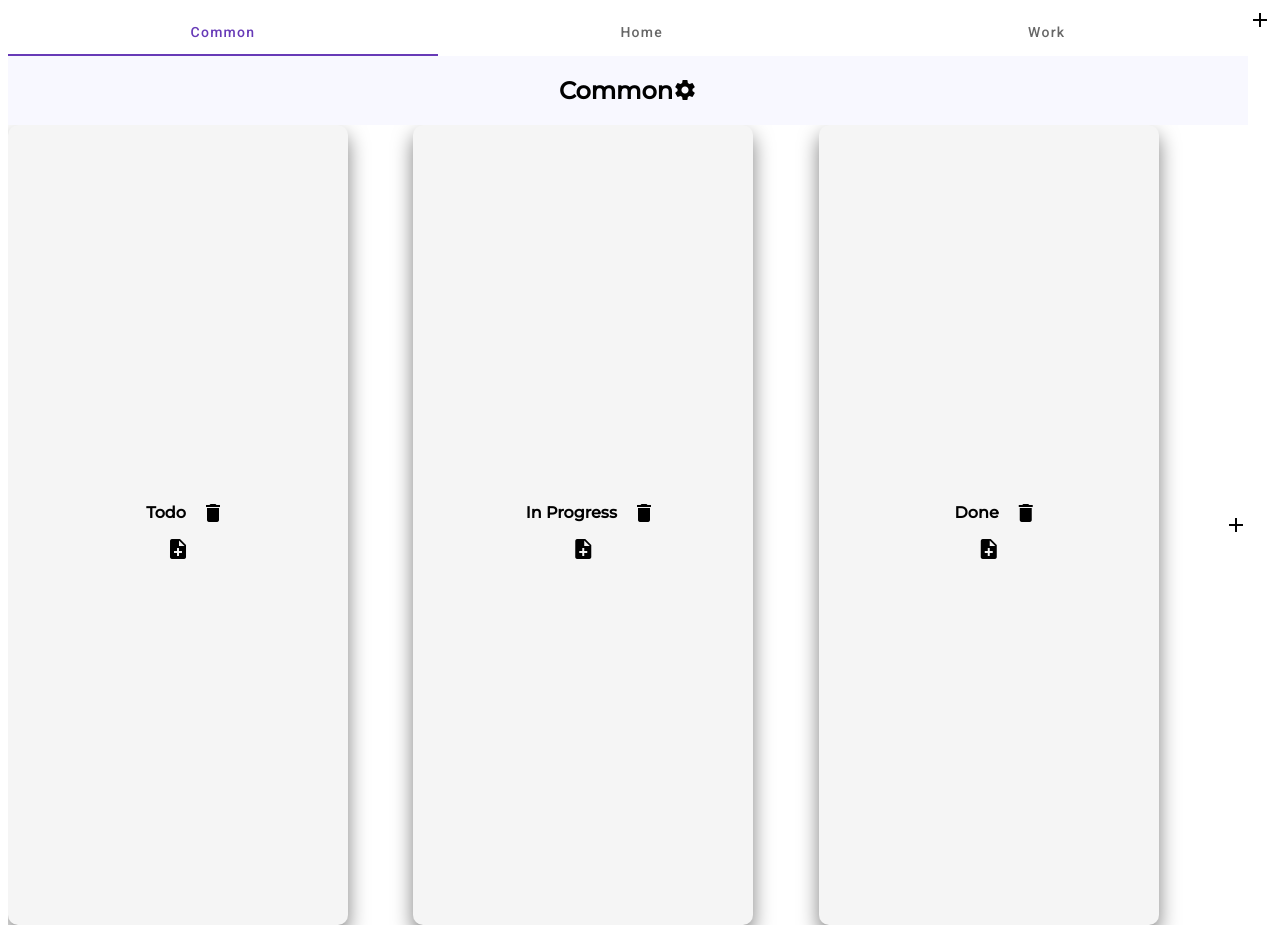
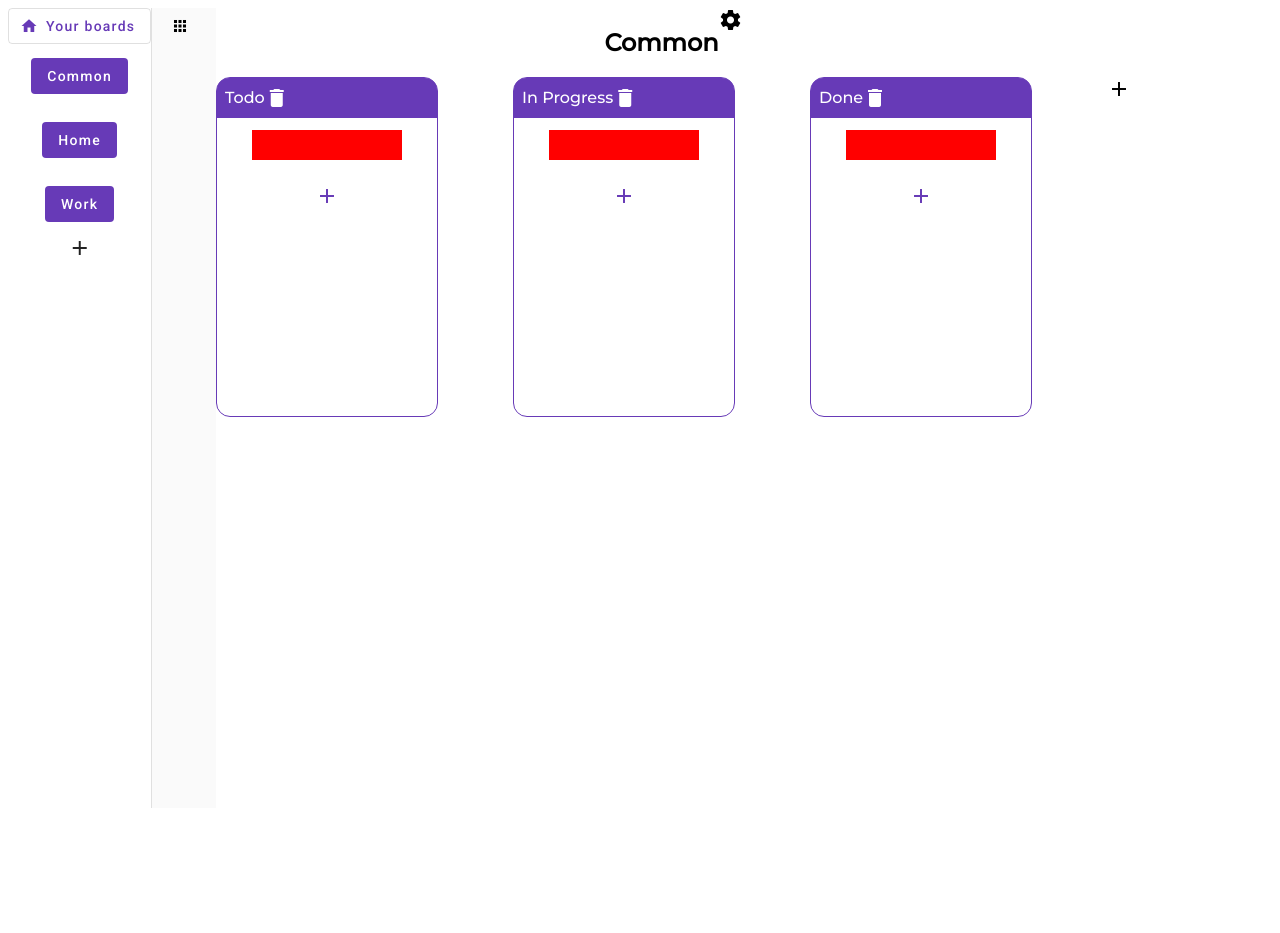
Before and after one commit to JordanPavlev/TodoApp, an Angular app: page / in a window 1280 px wide. After the commit the page ends 816 px from the top, so only its background shows below. Built offline with nearby package versions, Linux system fonts and the light colour scheme.

Commit message:
rework ux

```diff
--- a/src/app/todo-list/todo-list.component.html
+++ b/src/app/todo-list/todo-list.component.html
@@ -1,68 +1,86 @@
 <div class="container">
-  <mat-tab-group>
-    <mat-tab
-      [label]="section.name"
-      *ngFor="let section of sections; let sectionIndex = index"
-    >
+  <mat-drawer-container class="example-container" autosize>
+    <mat-drawer #drawer class="example-sidenav" opened mode="side">
+      <div class="boards-list">
+        <button mat-stroked-button color="primary">
+          <mat-icon>home</mat-icon>
+          Your boards
+        </button>
+
+        <mat-list #sections *ngFor="let section of sections; let sectionIndex = index">
+          <mat-list-item>
+            <button mat-flat-button color="primary" [routerLink]="['/', section.name]">{{ section.name }} </button>
+          </mat-list-item>
+        </mat-list>
+
+        <span>
+          <mat-icon mat-button [matMenuTriggerFor]="sectionadd">add</mat-icon>
+          <mat-menu #sectionadd="matMenu">
+            <form (submit)="addSection($event, sectionName.value)">
+              <mat-form-field>
+                <input matInput type="text" placeholder="Section Name" #sectionName required (click)="stopPropagation($event)" />
+              </mat-form-field>
+              <button mat-raised-button color="primary" type="submit">
+                Add Section
+              </button>
+            </form>
+          </mat-menu>
+        </span>
+      </div>
+
+    </mat-drawer>
+
+    <div class="example-sidenav-content">
+      <button type="button" mat-button (click)="drawer.toggle()">
+        <mat-icon>apps</mat-icon>
+      </button>
+    </div>
+  </mat-drawer-container>
+
+
+  <div *ngFor="let section of filteredSections; let sectionIndex = index">
+    <div>
       <div class="section-title">
         <h2>{{ section.name }}</h2>
         <mat-icon mat-button [matMenuTriggerFor]="menu">settings</mat-icon>
         <mat-menu #menu="matMenu">
-          <button
-            mat-raised-button
-            color="primary"
-            (click)="deleteSection(sectionIndex)"
-          >
+          <button mat-raised-button color="primary" (click)="deleteSection(sectionIndex)">
             Delete Section<mat-icon>delete</mat-icon>
           </button>
           <br />
-          <button
-            mat-raised-button
-            color="primary"
-            (click)="renameSection(section, newName.value)"
-          >
+          <button mat-raised-button color="primary" (click)="renameSection(section, newName.value)">
             Rename Section <mat-icon>create</mat-icon>
           </button>
           <br />
           <mat-form-field>
-            <input
-              matInput
-              type="text"
-              placeholder="New Name"
-              (click)="stopPropagation($event)"
-              #newName
-              required
-            />
+            <input matInput type="text" placeholder="New Name" (click)="stopPropagation($event)" #newName required />
           </mat-form-field>
         </mat-menu>
       </div>
-      <div class="columns" >
-        <div
-          cdkDrag
-          class="column"
-          *ngFor="let column of section.columns; let columnIndex = index"
-        >
+      <div>
+        <div class="columns" cdkDropListGroup>
+          <div class="column" cdkDropList [cdkDropListData]="column.todos" (cdkDropListDropped)="drop($event)" #todoList="cdkDropList" [cdkDropListConnectedTo]="[todoList]" *ngFor="let column of section.columns; let columnIndex = index">
             <div class="column-title">
-            <h4>{{ column.name }}</h4>
+              <span>{{ column.name }}</span>
 
               <mat-icon (click)="deleteColumn(section, columnIndex)">
                 delete
               </mat-icon>
             </div>
-
-          <div cdkDrag
-            class="todo-list-items"
-            *ngFor="let todo of column.todos; let todoIndex = index"
-          >
-            <app-todo-item  [todo]="todo"></app-todo-item>
+            <div class="column-content">
+              <div class="todo-list-items" cdkDrag *ngFor="let todo of column.todos; let todoIndex = index">
+                <app-todo-item [todo]="todo"></app-todo-item>
                 <mat-icon (click)="deleteTodo(column, todoIndex)">delete</mat-icon>
               </div>
+            </div>
 
-          <mat-icon mat-button [matMenuTriggerFor]="todo">note_add</mat-icon>
+            <button [matMenuTriggerFor]="todo" mat-icon-button color="primary" aria-label="Example icon button with a home icon">
+              <mat-icon>add</mat-icon>
+            </button>
+
+
             <mat-menu #todo="matMenu">
-            <form
-              [formGroup]="todoForm"
-              (submit)="
+              <form [formGroup]="todoForm" (submit)="
                   addTodo(
                     $event,
                     column,
@@ -70,54 +88,23 @@
                     description.value,
                     deadline.value
                   )
-              "
-            >
+                ">
                 <mat-form-field>
-                <input
-                  matInput
-                  type="text"
-                  formControlName="title"
-                  placeholder="Title"
-                  #title
-                  required
-                  (click)="stopPropagation($event)"
-                />
+                  <input matInput type="text" formControlName="title" placeholder="Title" #title required (click)="stopPropagation($event)" />
                 </mat-form-field>
                 <br />
                 <mat-form-field>
-                <textarea
-                  matInput
-                  formControlName="description"
-                  placeholder="Description"
-                  #description
-                  required
-                  (click)="stopPropagation($event)"
-                ></textarea>
+                  <textarea matInput formControlName="description" placeholder="Description" #description required (click)="stopPropagation($event)"></textarea>
                 </mat-form-field>
                 <br />
                 <mat-form-field>
-                <input
-                  matInput
-                  [matDatepicker]="picker"
-                  placeholder="Deadline"
-                  (input)="handleDateInput($event)"
-                  #deadline
-                  (click)="stopPropagation($event)"
-                />
+                  <input matInput [matDatepicker]="picker" placeholder="Deadline" (input)="handleDateInput($event)" #deadline (click)="stopPropagation($event)" />
                   <mat-hint>MM/DD/YYYY</mat-hint>
-                <mat-datepicker-toggle
-                  matIconSuffix
-                  [for]="picker"
-                ></mat-datepicker-toggle>
+                  <mat-datepicker-toggle matIconSuffix [for]="picker"></mat-datepicker-toggle>
                   <mat-datepicker #picker></mat-datepicker>
                 </mat-form-field>
                 <br />
-              <button
-                mat-raised-button
-                color="primary"
-                type="submit"
-                [disabled]="todoForm.invalid"
-              >
+                <button mat-raised-button color="primary" type="submit" [disabled]="todoForm.invalid">
                   Add Todo
                 </button>
               </form>
@@ -127,45 +114,13 @@
           <mat-icon mat-button [matMenuTriggerFor]="todo">add</mat-icon>
           <mat-menu #todo="matMenu">
             <mat-form-field>
-            <input
-              matInput
-              type="text"
-              placeholder="Column Name"
-              #columnName
-              required
-              (click)="stopPropagation($event)"
-            />
+              <input matInput type="text" placeholder="Column Name" #columnName required (click)="stopPropagation($event)" />
             </mat-form-field>
-          <button
-            mat-raised-button
-            color="primary"
-            (click)="addColumn($event, section, columnName.value)"
-          >
+            <button mat-raised-button color="primary" (click)="addColumn($event, section, columnName.value)">
               Add column
             </button>
           </mat-menu>
         </div>
-    </mat-tab>
-  </mat-tab-group>
-
-  <span>
-    <mat-icon mat-button [matMenuTriggerFor]="sectionadd">add</mat-icon>
-    <mat-menu #sectionadd="matMenu">
-      <form (submit)="addSection($event, sectionName.value)">
-        <mat-form-field>
-        <input
-          matInput
-          type="text"
-          placeholder="Section Name"
-          #sectionName
-          required
-          (click)="stopPropagation($event)"
-        />
-      </mat-form-field>
-        <button mat-raised-button color="primary" type="submit">
-          Add Section
-        </button>
-      </form>
-    </mat-menu>
-  </span>
       </div>
+    </div>
+  </div>
--- a/src/app/todo-list/todo-list.component.scss
+++ b/src/app/todo-list/todo-list.component.scss
@@ -1,106 +1,214 @@
+// .container {
+
+
+
+//   .columns {
+//     display: flex;
+//     justify-content: space-between;
+//     align-items: center;
+//     width: 100%;
+//     height: 100vh;
+//     overflow-y: hidden;
+
+//     @media (max-width: 767px) {
+//       flex-direction: column;
+//       height: 200%;
+//     }
+
+//     .column {
+//       text-align: center;
+//       width: 20%;
+//       border-radius: 15px;
+//       width: 310px;
+//       height: 100%;
+//       max-height: 100%;
+//       padding: 0px 15px;
+//       background-color: whitesmoke;
+//       border-radius: 10px;
+//       display: flex;
+//       justify-content: center;
+//       align-items: center;
+//       flex-direction: column;
+//       box-shadow: 0px 10px 20px rgba(0, 0, 0, 0.5);
+//       transition: all ease 0.5s;
+
+//       &:hover {
+//         transform: translateY(-10px);
+//         box-shadow: 0px 20px 40px rgba(103, 58, 183, 0.35);
+//       }
+
+//       @media (max-width: 767px) {
+//         padding: 1rem;
+//         height: unset;
+//       }
+
+//       @media (min-width: 768px) and (max-width: 1023px) {}
+
+//       .column-title {
+//         background-color: revert;
+
+//         h4 {
+//           margin: 15px;
+//         }
+//       }
+
+//       .todo-list-items {
+//         background-color: #E5F0D0;
+//         border-radius: 15px;
+//         gap: 15px;
+//         width: 100%;
+//         margin: 15px;
+//       }
+//     }
+//   }
+
+//   .todo-list-items {
+//     text-align: center;
+//   }
+
+//   .section-title,
+//   .column-title {
+//     background-color: ghostwhite;
+//     display: flex;
+//     justify-content: center;
+//     align-items: center;
+//   }
+
+// }
+
+// button,
+// input {
+//   margin: 6px;
+// }
+
+// mat-icon {
+//   cursor: pointer;
+// }
+
+// mat-tab {
+//   text-align: center;
+
+// }
+
+// mat-menu {
+//   padding: 12px;
+// }
+
+// mat-tab-group {
+//   width: 100%;
+//   height: 100%;
+// }
+
+// mat-form-field {
+//   width: 100%;
+//   height: 100%;
+// }
+
+.example-card {
+  padding: 52px;
+}
+
+
+
+// .example-container {
+//   max-width: 100%;
+//   margin: 0 25px 25px 0;
+//   display: inline-block;
+//   vertical-align: top;
+// }
+
+// .example-list {
+//   border: solid 1px #ccc;
+//   min-height: 60px;
+//   background: white;
+//   border-radius: 4px;
+//   overflow: hidden;
+//   display: block;
+// }
+
+// .example-box {
+//   padding: 20px 10px;
+//   width: 200px;
+//   border-bottom: solid 1px #ccc;
+//   color: rgba(0, 0, 0, 0.87);
+//   display: flex;
+//   flex-direction: row;
+//   align-items: center;
+//   justify-content: space-between;
+//   box-sizing: border-box;
+//   background: white;
+//   font-size: 14px;
+// }
+
+// .cdk-drag-preview {
+//   box-sizing: border-box;
+//   border-radius: 4px;
+//   box-shadow: 0 5px 5px -3px rgba(0, 0, 0, 0.2),
+//               0 8px 10px 1px rgba(0, 0, 0, 0.14),
+//               0 3px 14px 2px rgba(0, 0, 0, 0.12);
+// }
+
+// .cdk-drag-placeholder {
+//   opacity: 0;
+// }
+
+// .cdk-drag-animating {
+//   transition: transform 250ms cubic-bezier(0, 0, 0.2, 1);
+// }
+
+// .example-box:last-child {
+//   border: none;
+// }
+
+// .example-list.cdk-drop-list-dragging .example-box:not(.cdk-drag-placeholder) {
+//   transition: transform 250ms cubic-bezier(0, 0, 0.2, 1);
+// }
+
 .container {
   display: flex;
-  justify-content: center;
+  height: 100vh;
+
+  .boards-list {
+    text-align: center;
+  }
+}
 
 
-  .columns {
+.section-title {
+  display: flex;
+  justify-content: center;
+}
+
+.columns {
+  display: flex;
+  gap: 75px;
+  text-align: center;
+  min-height: 340px;
+}
+
+.column {
+  border: 1.5px solid #673ab7;
+  border-radius: 14px;
+  min-width: 220px;
+
+  .column-title {
     display: flex;
-    justify-content: space-between;
+    color: white;
+    border-radius: 12px 12px 0px 0px;
     align-items: center;
-    width: 100%;
-    height: 100vh;
-    overflow-y: hidden;
+    padding: 8px;
+    background-color: #673ab7;
 
-    @media (max-width: 767px) {
-      flex-direction: column;
-      height: 200%;
-    }
-
-    .column {
-      text-align: center;
-      width: 20%;
-      border-radius: 15px;
-      width: 310px;
-      height: 100%;
-      max-height: 100%;
-      padding: 0px 15px;
-      background-color: whitesmoke;
-      border-radius: 10px;
-      display: flex;
-      justify-content: center;
-      align-items: center;
-      flex-direction: column;
-      box-shadow: 0px 10px 20px rgba(0, 0, 0, 0.5);
-      transition: all ease 0.5s;
-
-      &:hover {
-        transform: translateY(-10px);
-        box-shadow: 0px 20px 40px rgba(103, 58, 183, 0.35);
-      }
-
-      @media (max-width: 767px) {
-        padding: 1rem;
-        height: unset;
-      }
-
-      @media (min-width: 768px) and (max-width: 1023px) {}
-
-      .column-title {
-        background-color: revert;
-
-        h4 {
-          margin: 15px;
-        }
-      }
-
-      .todo-list-items {
-        background-color: #E5F0D0;
-        border-radius: 15px;
-        gap: 15px;
-        width: 100%;
-        margin: 15px;
-      }
+    span {
+      font-size: 16px;
     }
   }
 
-  .todo-list-items {
-    text-align: center;
+
+
+  .column-content {
+    background-color: red;
+    padding: 15px;
+    margin: 12px 35px;
   }
-
-  .section-title,
-  .column-title {
-    background-color: ghostwhite;
-    display: flex;
-    justify-content: center;
-    align-items: center;
-  }
-
 }
-
-button,
-input {
-  margin: 6px;
-}
-
-mat-icon {
-  cursor: pointer;
-}
-
-mat-tab {
-  text-align: center;
-
-}
-
-mat-menu {
-  padding: 12px;
-}
-
-mat-tab-group {
-  width: 100%;
-  height: 100%;
-}
-
-mat-form-field {
-  width: 100%;
-  height: 100%;
-}
--- a/src/app/todo-list/todo-list.component.ts
+++ b/src/app/todo-list/todo-list.component.ts
@@ -1,11 +1,22 @@
 import { Component, ViewChild } from '@angular/core';
 import { Section, Column, Todo } from '../models';
-import { FormControl, Validators, FormGroup, AbstractControl  } from '@angular/forms';
-import { ActivatedRoute } from '@angular/router';
+import {
+  FormControl,
+  Validators,
+  FormGroup,
+  AbstractControl,
+} from '@angular/forms';
+import { ActivatedRoute, Router } from '@angular/router';
 import { MatDatepickerInputEvent } from '@angular/material/datepicker';
 import { MatMenuTrigger } from '@angular/material/menu';
-import {CdkDragDrop, CdkDropList, CdkDrag, moveItemInArray} from '@angular/cdk/drag-drop';
-
+import {
+  CdkDragDrop,
+  CdkDropList,
+  CdkDrag,
+  moveItemInArray,
+  transferArrayItem,
+  CdkDragEnd,
+} from '@angular/cdk/drag-drop';
 
 @Component({
   selector: 'app-todo-list',
@@ -13,10 +24,9 @@ import {CdkDragDrop, CdkDropList, CdkDrag, moveItemInArray} from '@angular/cdk/d
   styleUrls: ['./todo-list.component.scss'],
 })
 export class TodoListComponent {
-
   @ViewChild(MatMenuTrigger) menuTrigger!: MatMenuTrigger;
   todoForm: FormGroup;
-  activeSectionId: number | null = null;
+  currentSectionName: string;
   defaultSections: Section[] = [
     {
       id: 1,
@@ -83,22 +93,47 @@ export class TodoListComponent {
     },
   ];
   sections: Section[] = this.defaultSections;
-
+  filteredSections: Section[];
+  initialized = false;
 
   //  Constructor
-  constructor(private route: ActivatedRoute) {
-    this.route.params.subscribe((params) => {
-      this.activeSectionId = parseInt(params['sectionId'], 10);
-    });
-
+  constructor(private route: ActivatedRoute, private router: Router) {
     this.todoForm = new FormGroup({
       title: new FormControl('', Validators.required),
       description: new FormControl('', Validators.required),
     });
   }
 
-  // On Init add default sections and columns
   ngOnInit() {
+
+      console.log('tova e nachaloto na inita-----');
+      console.log(this.currentSectionName);
+      console.log(this.filteredSections);
+
+      this.route.paramMap.subscribe((params) => {
+        this.currentSectionName = params.get('sectionName');
+        console.log(this.currentSectionName + 'tova e sled params.get');
+if (this.currentSectionName) {
+        this.filteredSections = this.sections.filter(
+          (section) => section.name === this.currentSectionName
+        );
+      } else {
+        this.filteredSections = [this.sections[0]];
+        this.currentSectionName = 'Common';
+      }
+
+      });
+
+
+
+      console.log('tova e kraqt na inita---------');
+      console.log(this.currentSectionName);
+      console.log(this.filteredSections);
+
+  }
+
+  ngOnDestroy() {
+    console.log('tova e destorya');
   }
 
   handleDateInput(event: any) {
@@ -112,6 +147,19 @@ export class TodoListComponent {
 
   stopPropagation(event: MouseEvent) {
     event.stopPropagation();
+  }
+
+  drop(event: CdkDragDrop<Todo[]>) {
+    if (event.previousContainer === event.container) {
+      moveItemInArray(event.container.data, event.previousIndex, event.currentIndex);
+    } else {
+      transferArrayItem(
+        event.previousContainer.data,
+        event.container.data,
+        event.previousIndex,
+        event.currentIndex,
+      );
+    }
   }
 
 
@@ -149,6 +197,10 @@ export class TodoListComponent {
     };
 
     this.sections.push(section);
+    // this.filterSections();
+    // this.currentSectionName = section.name;
+    // this.filteredSections = [section];
+    // this.router.navigate([section.name])
   }
 
   deleteSection(index: number) {
--- a/tsconfig.json
+++ b/tsconfig.json
@@ -5,7 +5,7 @@
     "baseUrl": "./",
     "outDir": "./dist/out-tsc",
     "forceConsistentCasingInFileNames": true,
-    "strict": true,
+    "strict": false,
     "noImplicitOverride": true,
     "noPropertyAccessFromIndexSignature": true,
     "noImplicitReturns": true,
```
Also changed, not shown: src/app/app-routing.module.ts (added, +14 -0 lines), src/app/app.component.ts (+9 -9 lines), src/app/app.module.ts (+6 -3 lines), src/app/todo-item/todo-item.component.scss (+9 -1 lines). Lines whose indentation alone changed are shown as unchanged.
